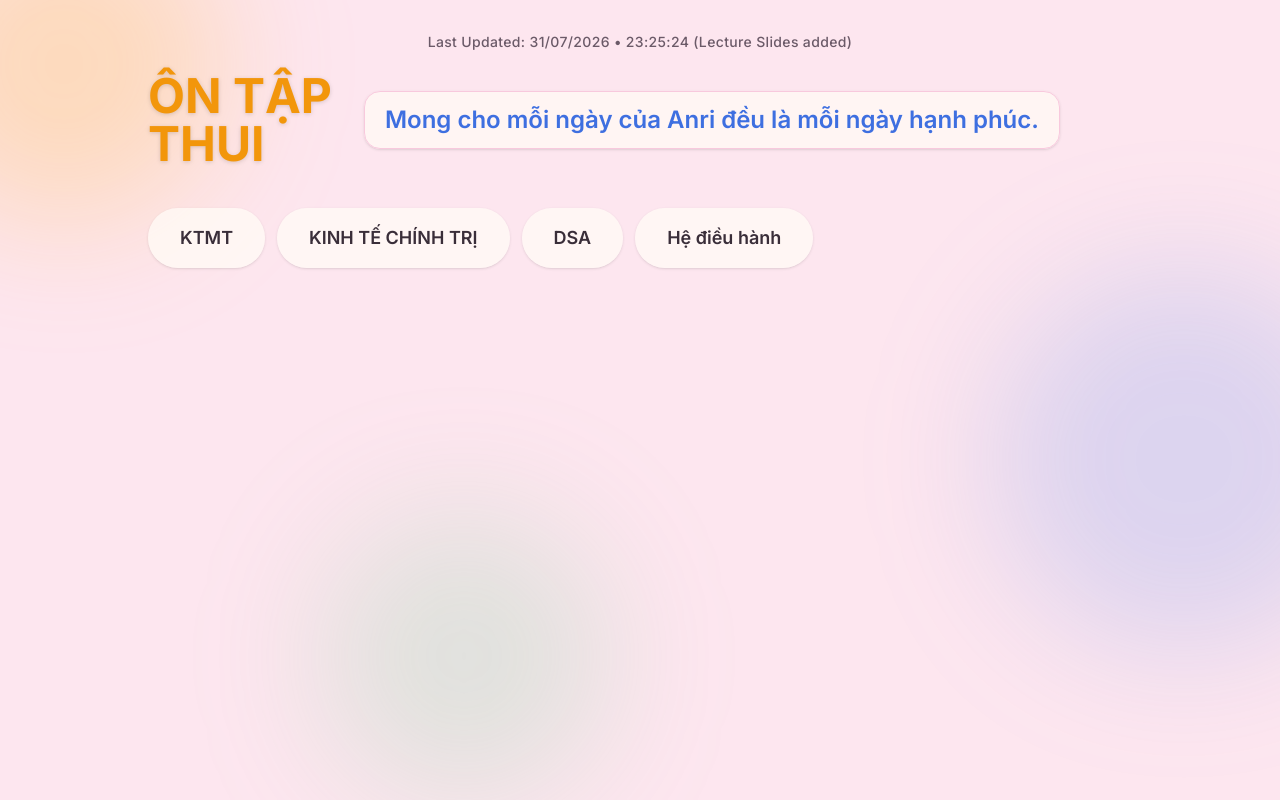
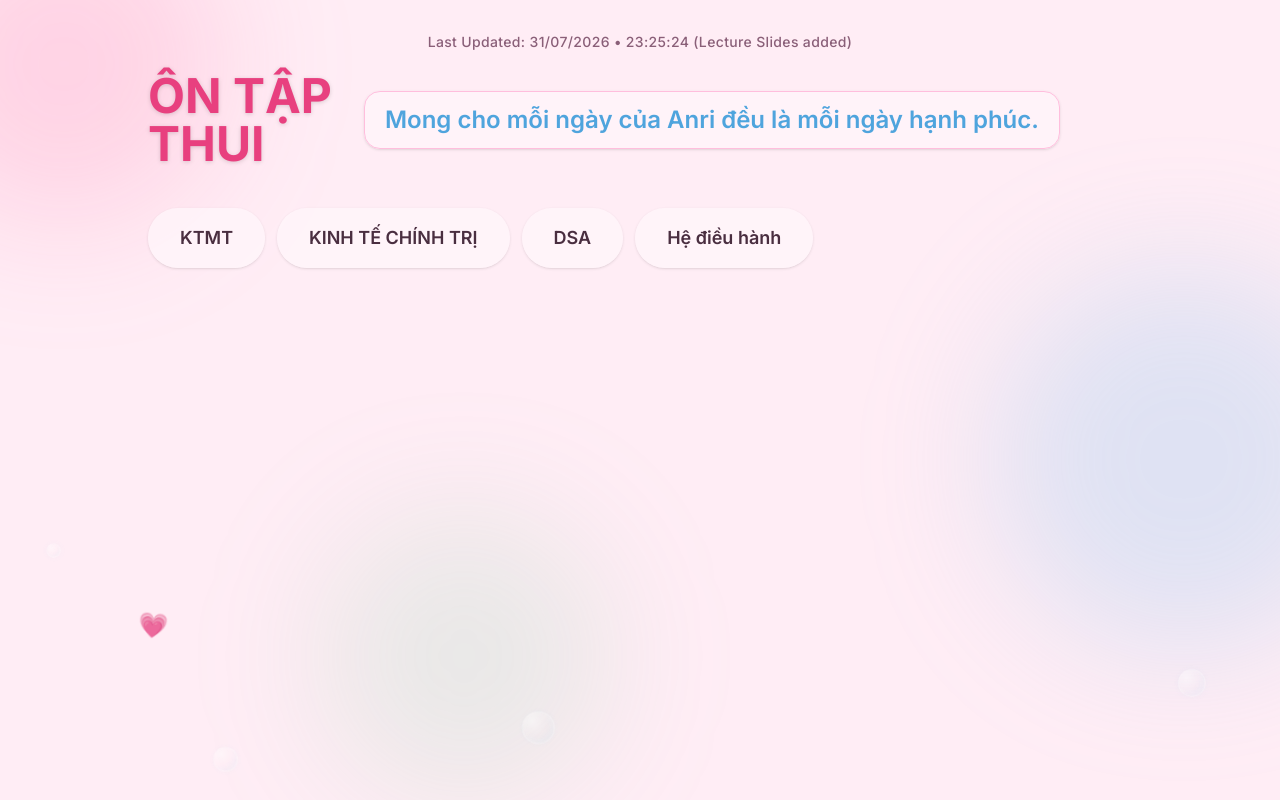
Before and after one commit to binhdangiuu/binanri, a React (Vite) app: page / in a window 1280 px wide. Built offline with nearby package versions, Linux system fonts and the light colour scheme.

Commit message:
frontend

```diff
--- a/src/App.jsx
+++ b/src/App.jsx
@@ -421,9 +421,27 @@ export default function App() {
     <div className="min-h-screen bg-blush relative overflow-x-hidden">
 
       {/* AMBIENT BACKGROUND BLOBS */}
-      <div className="pointer-events-none fixed -top-24 -left-24 w-80 h-80 rounded-full bg-sunflower/25 blur-3xl" />
-      <div className="pointer-events-none fixed top-1/3 -right-24 w-96 h-96 rounded-full bg-sky/20 blur-3xl" />
-      <div className="pointer-events-none fixed bottom-0 left-1/4 w-72 h-72 rounded-full bg-mint/20 blur-3xl" />
+      <div className="pointer-events-none fixed -top-24 -left-24 w-80 h-80 rounded-full bg-sunflower/20 blur-3xl" />
+      <div className="pointer-events-none fixed top-1/3 -right-24 w-96 h-96 rounded-full bg-sky/25 blur-3xl" />
+      <div className="pointer-events-none fixed bottom-0 left-1/4 w-72 h-72 rounded-full bg-mint/15 blur-3xl" />
+
+      {/* FLOATING DECORATIVE PARTICLES */}
+      <div className="pointer-events-none fixed inset-0 overflow-hidden">
+        <span className="floaty text-2xl" style={{ left: "10%", animationDuration: "18s", animationDelay: "1s" }}>💗</span>
+        <span className="floaty text-xl" style={{ left: "30%", animationDuration: "22s", animationDelay: "6s" }}>🎀</span>
+        <span className="floaty text-xl" style={{ left: "68%", animationDuration: "20s", animationDelay: "4s" }}>💗</span>
+        <span className="floaty text-lg" style={{ left: "86%", animationDuration: "24s", animationDelay: "10s" }}>🎀</span>
+
+        <span className="bubble" style={{ left: "4%", width: "14px", height: "14px", animationDuration: "14s", animationDelay: "0s" }} />
+        <span className="bubble" style={{ left: "16%", width: "26px", height: "26px", animationDuration: "19s", animationDelay: "3s" }} />
+        <span className="bubble" style={{ left: "24%", width: "10px", height: "10px", animationDuration: "12s", animationDelay: "8s" }} />
+        <span className="bubble" style={{ left: "40%", width: "34px", height: "34px", animationDuration: "23s", animationDelay: "2s" }} />
+        <span className="bubble" style={{ left: "55%", width: "18px", height: "18px", animationDuration: "16s", animationDelay: "7s" }} />
+        <span className="bubble" style={{ left: "63%", width: "44px", height: "44px", animationDuration: "26s", animationDelay: "5s" }} />
+        <span className="bubble" style={{ left: "79%", width: "16px", height: "16px", animationDuration: "15s", animationDelay: "11s" }} />
+        <span className="bubble" style={{ left: "91%", width: "28px", height: "28px", animationDuration: "20s", animationDelay: "1.5s" }} />
+        <span className="bubble" style={{ left: "97%", width: "12px", height: "12px", animationDuration: "13s", animationDelay: "9s" }} />
+      </div>
 
       <div className="relative max-w-5xl mx-auto px-5 py-8">
 
@@ -516,7 +534,8 @@ export default function App() {
                       Tài liệu
                     </span>
                   )}
-                  <h1 className="font-[var(--font-display)] text-3xl sm:text-4xl font-bold mb-3 pr-20 leading-snug text-plum">
+                  <h1 className="font-[var(--font-display)] text-3xl sm:text-4xl font-bold mb-3 leading-snug text-plum">
+                    <span className="float-right w-16 h-10 sm:w-24 sm:h-11"></span>
                     {quiz.title}
                   </h1>
                   <p className="text-lg text-plum-soft">
--- a/src/index.css
+++ b/src/index.css
@@ -4,19 +4,93 @@
   --font-display: "Baloo 2", "Quicksand", sans-serif;
   --font-body: "Inter", sans-serif;
 
-  --color-blush: #fde6ef;
-  --color-blush-deep: #f8c9dd;
-  --color-cream: #fffbf6;
-  --color-sunflower: #ffb627;
-  --color-sunflower-deep: #f2960b;
-  --color-sky: #5b8def;
-  --color-sky-deep: #3e6fe0;
-  --color-plum: #3a2e39;
-  --color-plum-soft: #6b5a68;
+  --color-blush: #ffedf5;
+  --color-blush-deep: #ffbedd;
+  --color-cream: #fff6fb;
+  --color-sunflower: #ff6fa5;
+  --color-sunflower-deep: #e8407f;
+  --color-sky: #7fc4f0;
+  --color-sky-deep: #4fa4dd;
+  --color-plum: #4a2e40;
+  --color-plum-soft: #8a5f78;
   --color-mint: #6fcf97;
   --color-mint-deep: #2f9e63;
   --color-coral: #f2775a;
   --color-coral-deep: #dd5236;
+}
+
+@keyframes float-drift {
+  0% {
+    transform: translateY(0) translateX(0) rotate(0deg);
+    opacity: 0;
+  }
+  10% {
+    opacity: 0.75;
+  }
+  50% {
+    transform: translateY(-55vh) translateX(20px) rotate(12deg);
+  }
+  90% {
+    opacity: 0.75;
+  }
+  100% {
+    transform: translateY(-110vh) translateX(-15px) rotate(-10deg);
+    opacity: 0;
+  }
+}
+
+.floaty {
+  position: absolute;
+  bottom: -60px;
+  animation-name: float-drift;
+  animation-timing-function: ease-in-out;
+  animation-iteration-count: infinite;
+  pointer-events: none;
+  user-select: none;
+}
+
+@keyframes bubble-rise {
+  0% {
+    transform: translateY(0) translateX(0) scale(0.9);
+    opacity: 0;
+  }
+  8% {
+    opacity: 0.55;
+  }
+  25% {
+    transform: translateY(-25vh) translateX(14px) scale(1);
+  }
+  50% {
+    transform: translateY(-50vh) translateX(-16px) scale(1.05);
+  }
+  75% {
+    transform: translateY(-75vh) translateX(12px) scale(0.97);
+  }
+  92% {
+    opacity: 0.45;
+  }
+  100% {
+    transform: translateY(-105vh) translateX(-8px) scale(0.85);
+    opacity: 0;
+  }
+}
+
+.bubble {
+  position: absolute;
+  bottom: -80px;
+  border-radius: 50%;
+  background: radial-gradient(
+    circle at 30% 28%,
+    rgba(255, 255, 255, 0.85),
+    rgba(255, 255, 255, 0.15) 45%,
+    rgba(127, 196, 240, 0.12) 75%
+  );
+  border: 1px solid rgba(255, 255, 255, 0.55);
+  box-shadow: inset 0 0 8px rgba(255, 255, 255, 0.4), 0 0 6px rgba(127, 196, 240, 0.1);
+  animation-name: bubble-rise;
+  animation-timing-function: ease-in-out;
+  animation-iteration-count: infinite;
+  pointer-events: none;
 }
 
 body {
@@ -56,7 +130,9 @@ body {
 
 @media (prefers-reduced-motion: reduce) {
   .animate-fade-in,
-  .animate-pop-in {
+  .animate-pop-in,
+  .floaty,
+  .bubble {
     animation: none;
   }
 }
```
